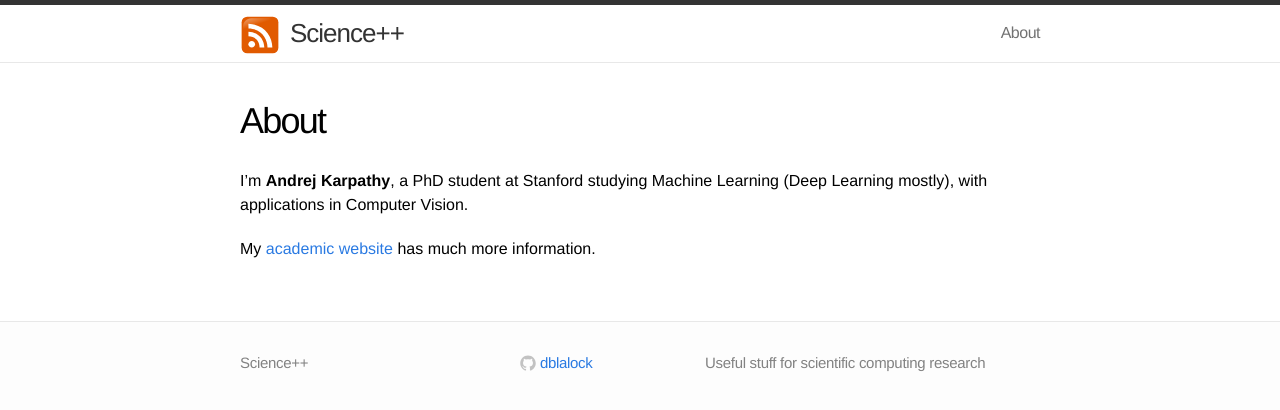
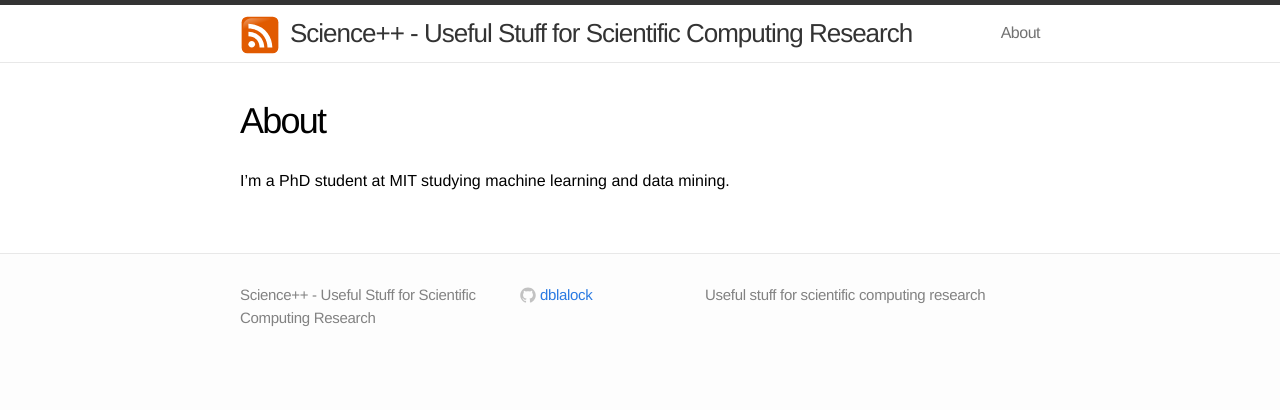
Before and after one commit to dblalock/old-dblalock.github.io, a Jekyll site: the page built from about.md, in a window 1280 px wide. Shown: the top 410 px of the page. Built offline with Jekyll 4.4.1, drawn with Linux system fonts in a browser that asks for light colours; Markdown is read by kramdown in place of the engine named in the settings.

Commit message:
fix incorrect links/content

```diff
--- a/_config.yml
+++ b/_config.yml
@@ -1,5 +1,5 @@
 # Site settings
-title: Science++
+title: Science++ - Useful Stuff for Scientific Computing Research
 email:
 description: "Useful stuff for scientific computing research"
 baseurl: ""
--- a/_posts/2014-10-5-Hello-World.markdown
+++ b/_posts/2014-10-5-Hello-World.markdown
@@ -6,4 +6,4 @@ excerpt: "This is a test. This is only a test"
 date:   2014-10-5 22:54:00
 ---
 
-First attempt at blogging with Jekyll + Github pages. Credit to [Andrej Karpathy](karpathy.github.io) for the idea (also, I may or may not have cloned his repository as a template...).
+First attempt at blogging with Jekyll + Github pages. Credit to [Andrej Karpathy](http://karpathy.github.io/) for the idea (also, I may or may not have cloned his repository as a template...).
--- a/about.md
+++ b/about.md
@@ -4,6 +4,4 @@ title: About
 permalink: /about/
 ---
 
-I'm **Andrej Karpathy**, a PhD student at Stanford studying Machine Learning (Deep Learning mostly), with applications in Computer Vision.
-
-My [academic website](http://cs.stanford.edu/people/karpathy/) has much more information.
+I'm a PhD student at MIT studying machine learning and data mining.
```
